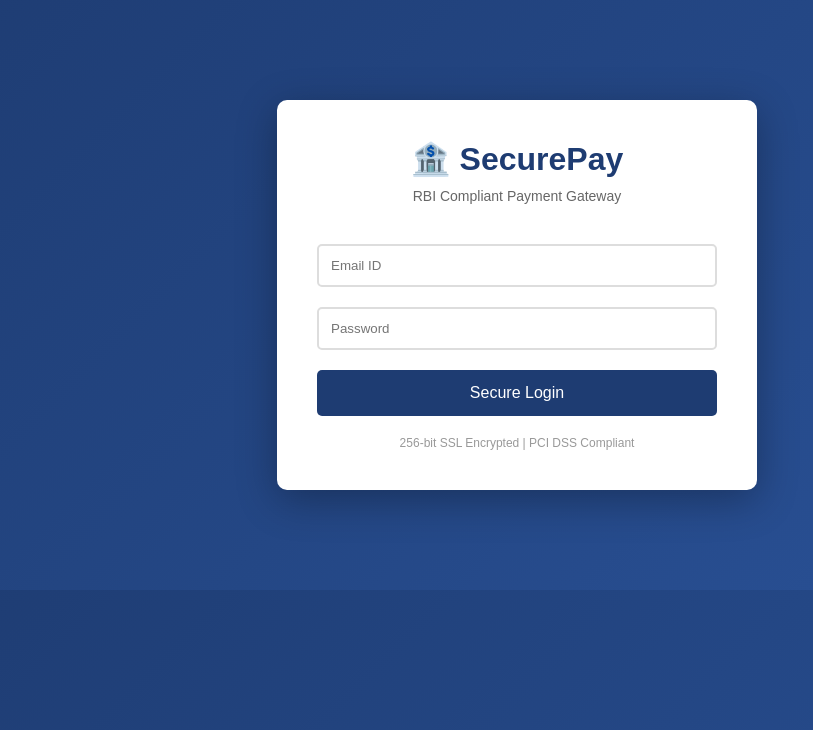
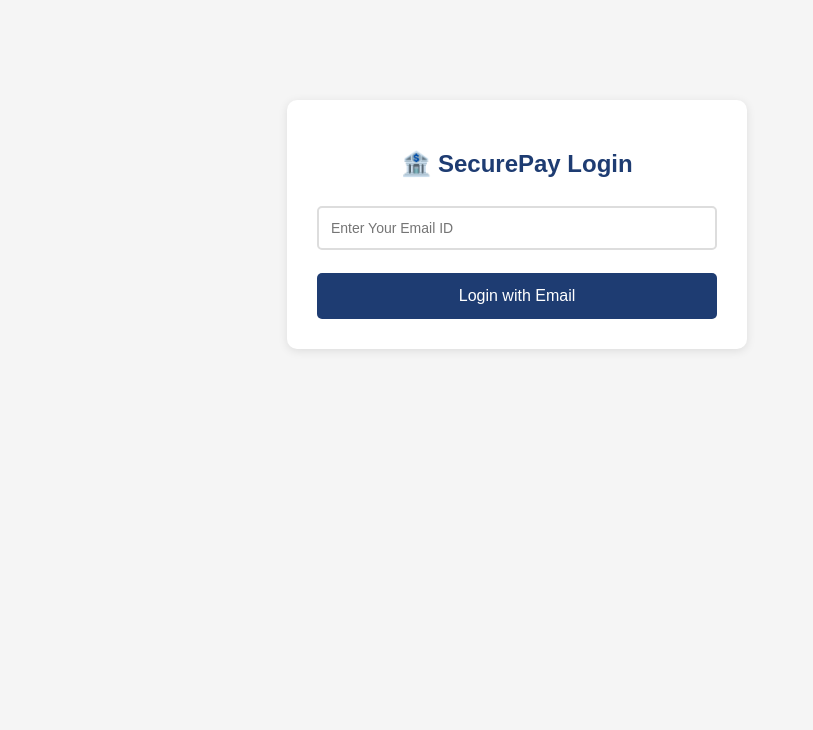
Before and after one commit to Anushrisa/securepay-ml, a Flask app: page / in a window 1280 px wide. Shown: the top 730 px of the page, without its empty margins (123-936 px from the left). Run offline with Flask 3, Linux system fonts and the light colour scheme.

Commit message:
Update login.html

```diff
--- a/templates/login.html
+++ b/templates/login.html
@@ -1,30 +1,69 @@
 <!DOCTYPE html>
 <html>
 <head>
-    <title>SecurePay - Login</title>
+    <title>SecurePay Login</title>
     <style>
-        body { font-family: Arial; background: linear-gradient(135deg, #1e3c72, #2a5298); margin: 0; padding: 0; }
-       .container { max-width: 400px; margin: 100px auto; background: white; padding: 40px; border-radius: 10px; box-shadow: 0 10px 40px rgba(0,0,0,0.3); }
-       .logo { text-align: center; color: #1e3c72; font-size: 32px; font-weight: bold; margin-bottom: 10px; }
-       .subtitle { text-align: center; color: #666; margin-bottom: 30px; font-size: 14px; }
-        input { width: 100%; padding: 12px; margin: 10px 0; border: 2px solid #ddd; border-radius: 5px; box-sizing: border-box; }
-        button { width: 100%; padding: 14px; background: #1e3c72; color: white; border: none; border-radius: 5px; font-size: 16px; cursor: pointer; margin-top: 10px; }
-        button:hover { background: #2a5298; }
-       .error { color: red; text-align: center; margin-top: 10px; }
-       .footer { text-align: center; margin-top: 20px; font-size: 12px; color: #999; }
+        body {
+            font-family: Arial, sans-serif;
+            background: #f5f5f5;
+            margin: 0;
+            padding: 0;
+        }
+     .container {
+            max-width: 400px;
+            margin: 100px auto;
+            background: white;
+            padding: 30px;
+            border-radius: 10px;
+            box-shadow: 0 2px 10px rgba(0,0,0,0.1);
+        }
+        h2 {
+            color: #1e3c72;
+            text-align: center;
+            margin-bottom: 20px;
+        }
+        input {
+            width: 100%;
+            padding: 12px;
+            margin: 8px 0;
+            border: 2px solid #ddd;
+            border-radius: 5px;
+            box-sizing: border-box;
+            font-size: 14px;
+        }
+        button {
+            width: 100%;
+            padding: 14px;
+            background: #1e3c72;
+            color: white;
+            border: none;
+            border-radius: 5px;
+            font-size: 16px;
+            cursor: pointer;
+            margin-top: 15px;
+        }
+        button:hover {
+            background: #152a52;
+        }
+     .error {
+            color: red;
+            text-align: center;
+            margin: 10px 0;
+        }
     </style>
 </head>
 <body>
     <div class="container">
-        <div class="logo">🏦 SecurePay</div>
-        <div class="subtitle">RBI Compliant Payment Gateway</div>
-        <form method="POST">
-            <input type="email" name="email" placeholder="Email ID" required>
-            <input type="password" name="password" placeholder="Password" required>
-            <button type="submit">Secure Login</button>
+        <h2>🏦 SecurePay Login</h2>
+
+        {% if error %}
+        <p class="error">{{ error }}</p>
+        {% endif %}
+
+        <form method="POST" action="/login">
+            <input type="email" name="email" placeholder="Enter Your Email ID" required>
+            <button type="submit">Login with Email</button>
         </form>
-        {% if error %}<div class="error">{{ error }}</div>{% endif %}
-        <div class="footer">256-bit SSL Encrypted | PCI DSS Compliant</div>
     </div>
 </body>
 </html>
```
